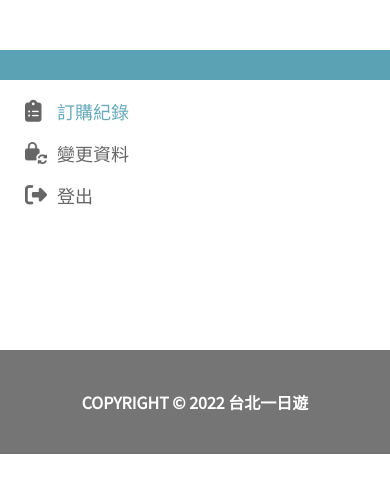
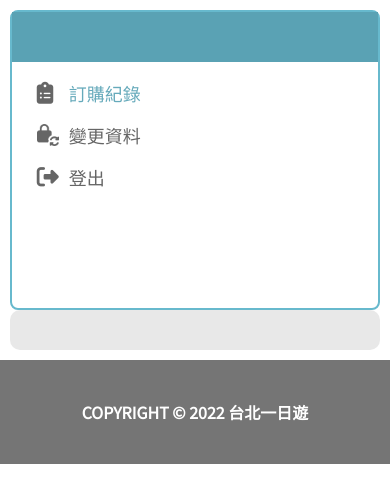
Before and after one commit to wanhsuan625/taipei-day-trip, a Python web app: template templates/member.html in a window 390 px wide; the page is wider, and only the part inside the window is pictured. Shown: the part 54-557 px from the top of that part. Run offline with Jinja, Linux system fonts and the light colour scheme; the template is opened without the code that fills it, so the values that code supplies are empty; some libraries are stand-ins or nearby versions.

Commit message:
feat : add RWD function above 768px of member page

```diff
--- a/static/css/member.css
+++ b/static/css/member.css
@@ -11,7 +11,7 @@
 /* --- ASIDE ------------------------------------------------ */
 .aside{
     width: 265px;
-    height: 250px;
+    height: 300px;
     border: 2px solid #67b9cd;
     justify-content: space-around;
     background-color: var(--white);
@@ -183,7 +183,7 @@
     color: var(--secondary-dark);
 }
 .member__headline{
-    width: 15%;
+    width: 20%;
     text-align: right;
 }
 .member__text, .member__password__box{
@@ -256,6 +256,7 @@
     cursor: pointer;
 }
 .order__number{
+    font-size: 17px;
     font-weight: 700;
     color: var(--primary);
     margin-bottom: 7px;
@@ -371,42 +372,41 @@
 
 /* --- RWD --------------------------------------------------- */
 @media (max-width: 1280px){
-    main{ width: 95%;}
+    .main{ width: 100%;}
     .aside{ width: 22%;}
     .article{ width: 70%;}
 }
+
+@media (max-width: 1024px){
+    .order__container{
+        grid-template-columns: repeat(2, 1fr);
+        grid-gap: 25px 10px;
+    }
+    .member__container{ padding: 20px 10px;}
+    .member__password{
+        width: 260px;
+        margin-left: 10px;
+    }
+    .member__button-box{ width: 100%;}
+}
+
 @media (max-width: 768px){
-    .aside{ width: 200px;}
-    .aside__user-box{
+    .main{
+        width: 95%;
+        margin: 10px auto;
         flex-wrap: wrap;
-        justify-content: center;
     }
-    .aside__user-box__img{
-        margin-right: 0;
-        margin-bottom: 10px;
+    .aside{ width: 100%;}
+    .article{
+        width: 100%;
+        padding: 20px 25px;
     }
-    .aside__user-box__name{ font-size: 16px;}
-    .article{ width: 60%;}
-    .account-info{ left: 25%;}
+    .order__container{
+        padding: 0 5px;
+        grid-gap: 30px;
+    }
 }
+
 @media (max-width: 480px){
-    main{
-        width: 100%;
-        margin: 0;
-    }
-    .aside{
-        width: 100%;
-        border: 0;
-    }
-    .aside__user-box{
-        padding: 15px 12px;
-        justify-content: space-evenly;
-    }
-    .aside__user-box__name{ font-size: 25px;}
-    .aside__user-box__img{
-        width: 60px;
-        height: 60px;
-        margin-bottom: 0px;
-    }
-    .account-info{ left: 20%;}
+    .order__container{ grid-template-columns: repeat(1, 1fr);}
 }
```
